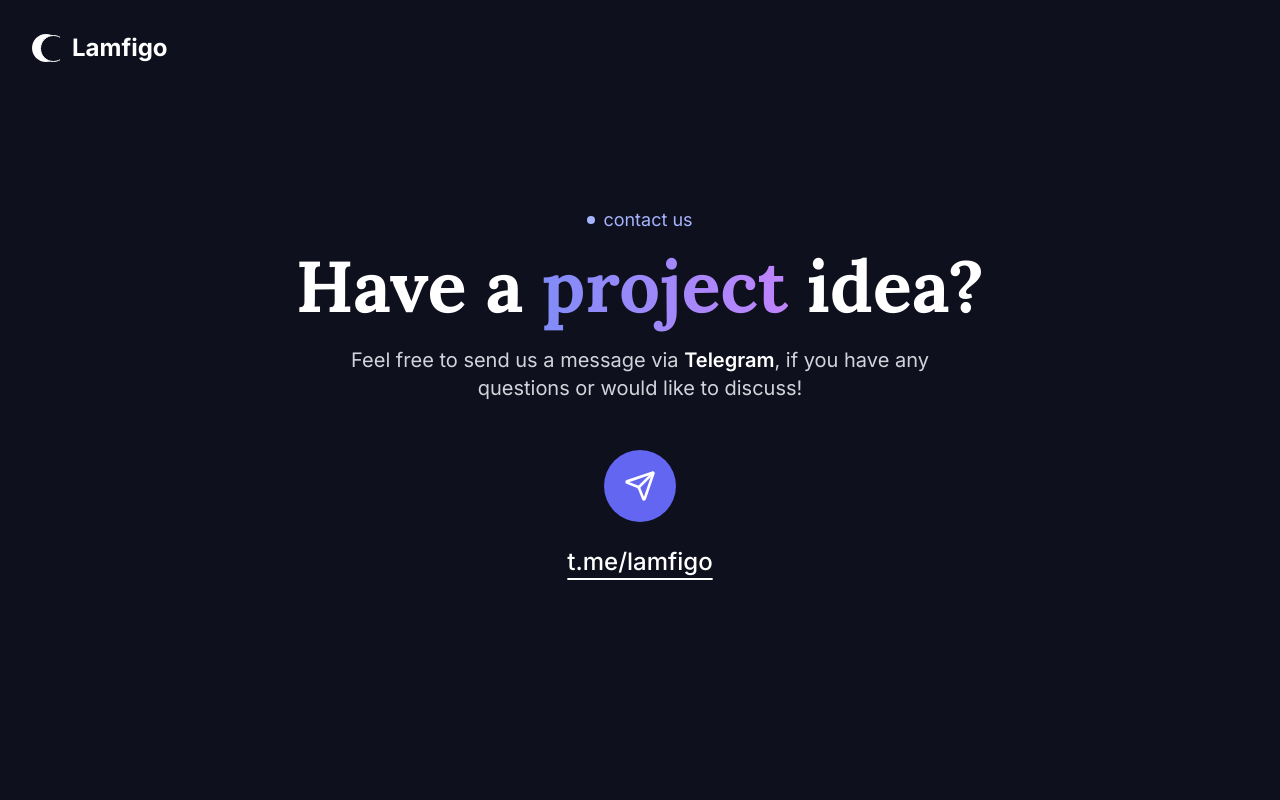
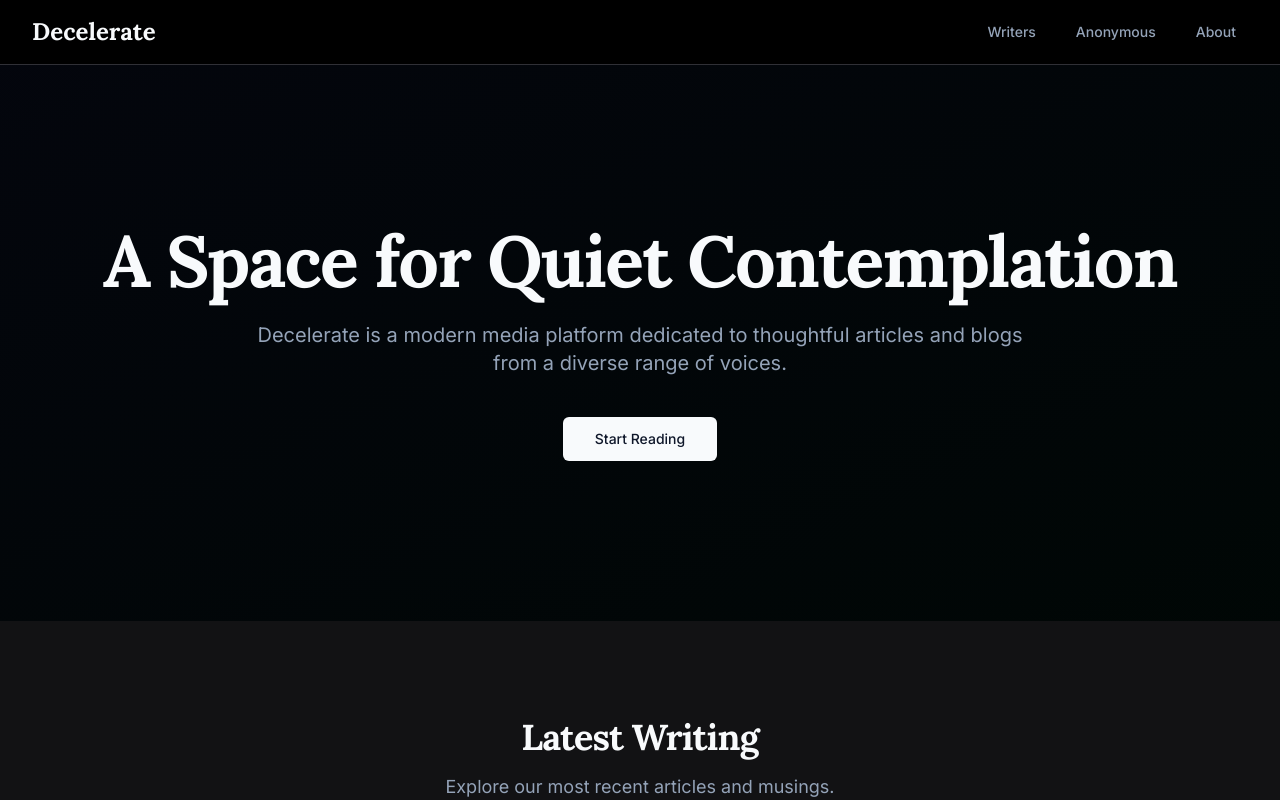
Before and after one commit to CmdU0/deceleratewebsite, a React (Vite) app: page / in a window 1280 px wide. Shown: the top 800 px of the page. Built offline with nearby package versions, Linux system fonts and the light colour scheme.

Commit message:
Reverted all changes back to version 585df35316ba92fbdd930b2ac68179c9d5599992

```diff
--- a/src/components/ContactSection.tsx
+++ /dev/null
@@ -1,39 +0,0 @@
-import LamfigoLogo from "@/components/LamfigoLogo";
-import { Send } from "lucide-react";
-
-const ContactSection = () => {
-  return (
-    <div className="bg-[#0F101E] text-white min-h-screen flex flex-col p-4 md:p-8 font-sans">
-      <header className="w-full max-w-7xl mx-auto">
-        <LamfigoLogo />
-      </header>
-
-      <main className="flex-grow flex flex-col items-center justify-center text-center -mt-8 md:-mt-12">
-        <div className="flex items-center space-x-2 text-lg text-indigo-300">
-          <span className="w-2 h-2 bg-indigo-300 rounded-full"></span>
-          <span>contact us</span>
-        </div>
-
-        <h1 className="text-5xl md:text-7xl font-bold mt-4 leading-tight">
-          Have a <span className="bg-gradient-to-r from-indigo-400 to-purple-400 text-transparent bg-clip-text">project</span> idea?
-        </h1>
-
-        <p className="mt-6 text-lg md:text-xl max-w-2xl text-gray-300">
-          Feel free to send us a message via <strong className="text-white font-semibold">Telegram</strong>, if you
-          have any questions or would like to discuss!
-        </p>
-
-        <div className="mt-12 flex flex-col items-center space-y-6">
-          <a href="https://t.me/lamfigo" target="_blank" rel="noopener noreferrer" className="bg-indigo-500 hover:bg-indigo-600 transition-colors rounded-full p-5 group">
-            <Send className="w-8 h-8 text-white transform group-hover:scale-110 transition-transform" />
-          </a>
-          <a href="https://t.me/lamfigo" target="_blank" rel="noopener noreferrer" className="text-2xl font-medium underline underline-offset-8 hover:text-gray-200 transition-colors">
-            t.me/lamfigo
-          </a>
-        </div>
-      </main>
-    </div>
-  );
-};
-
-export default ContactSection;
--- a/src/components/LamfigoLogo.tsx
+++ /dev/null
@@ -1,13 +0,0 @@
-import React from 'react';
-
-const LamfigoLogo = () => (
-  <div className="flex items-center space-x-3">
-    <svg width="28" height="28" viewBox="0 0 28 28" fill="none" xmlns="http://www.w3.org/2000/svg">
-        <path d="M14 28C21.732 28 28 21.732 28 14C28 6.26801 21.732 0 14 0C6.26801 0 0 6.26801 0 14C0 21.732 6.26801 28 14 28Z" fill="white"/>
-        <path d="M21.5 27.5C14.3025 27.5 8.5 21.6975 8.5 14.5C8.5 7.30254 14.3025 1.5 21.5 1.5C28.6975 1.5 34.5 7.30254 34.5 14.5C34.5 21.6975 28.6975 27.5 21.5 27.5Z" fill="#0F101E" stroke="white"/>
-    </svg>
-    <span className="text-2xl font-bold text-white">Lamfigo</span>
-  </div>
-);
-
-export default LamfigoLogo;
--- a/src/pages/Index.tsx
+++ b/src/pages/Index.tsx
@@ -1,8 +1,20 @@
-import ContactSection from "@/components/ContactSection";
+import Navbar from "@/components/Navbar";
+import Hero from "@/components/Hero";
+import LatestWriting from "@/components/LatestWriting";
+import Footer from "@/components/Footer";
+import ScrollingBlogs from "@/components/ScrollingBlogs";
 
 const Index = () => {
   return (
-    <ContactSection />
+    <div className="bg-background text-foreground min-h-screen flex flex-col">
+      <Navbar />
+      <main className="flex-grow">
+        <Hero />
+        <LatestWriting />
+        <ScrollingBlogs />
+      </main>
+      <Footer />
+    </div>
   );
 };
 
```
